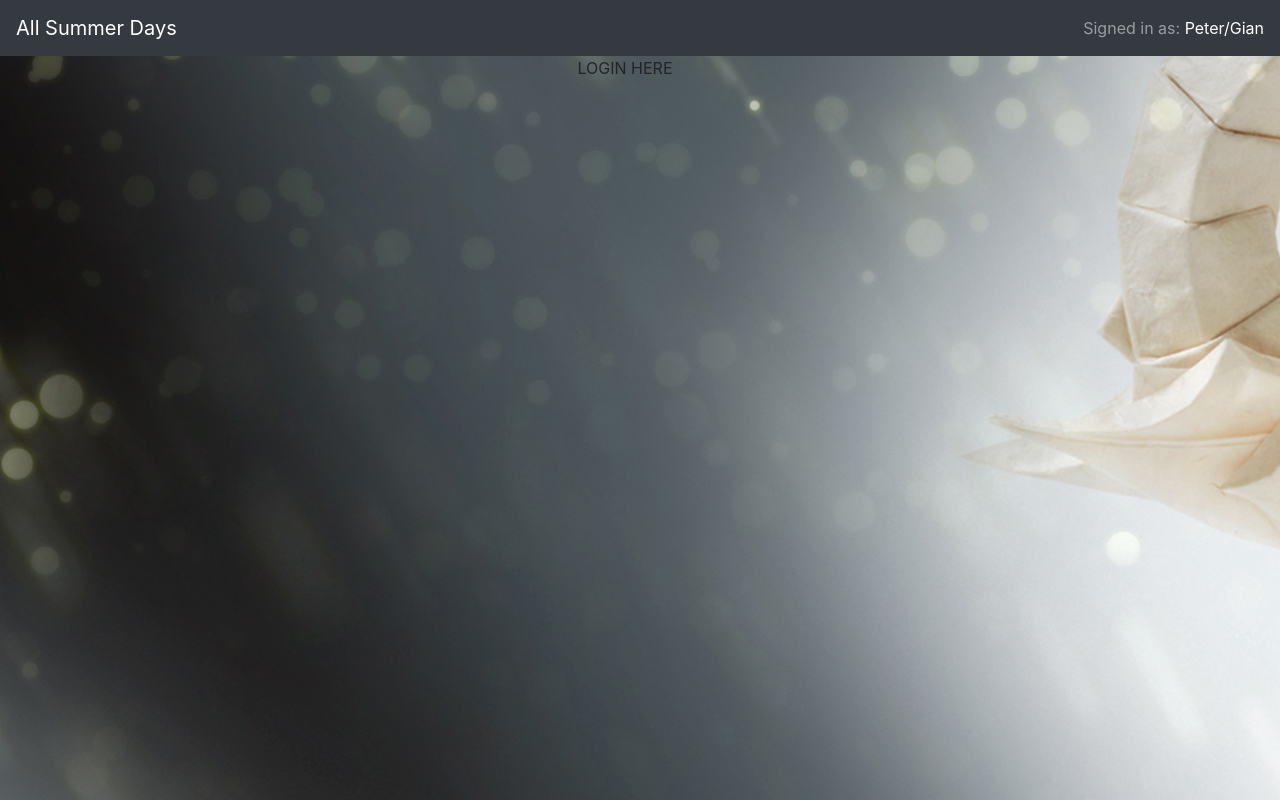
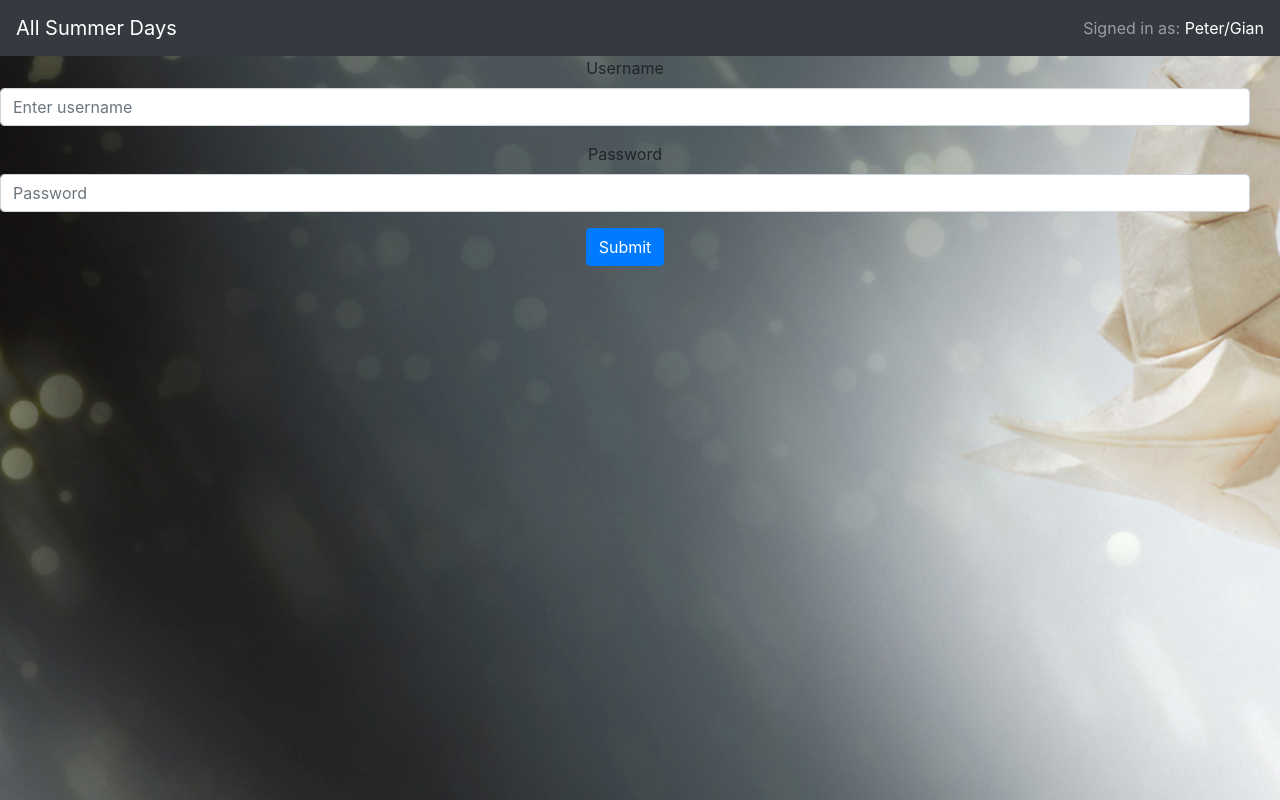
Before and after one commit to newtypeV2/All-Summer-Days-FRONTEND, a React (Create React App) app: page /login in a window 1280 px wide. Built offline with nearby package versions, Linux system fonts and the light colour scheme; no server answers.

Commit message:
Psuedo login done.

```diff
--- a/src/Components/Login.js
+++ b/src/Components/Login.js
@@ -1,12 +1,64 @@
 import React from "react"
-import {Form} from "react-bootstrap"
+import {Form, Button} from "react-bootstrap"
+import {Redirect} from "react-router-dom"
+
+const loginUrl = `http://${window.location.hostname}:5000/login`
+
+export default class Login extends React.Component{
+    constructor(props){
+        super(props);
+        this.state = {
+            username : "",
+            password : "",
+            loggedIn : false
+        }
+    }
+
+    onChangeHandler = (e) => {
+        this.setState({
+            [e.currentTarget.name] : e.currentTarget.value
+        })
+    }
+
+    loginHandler = (e) => {
+        e.preventDefault();
+        e.persist();
+        const data = this.state
+        fetch(loginUrl,{
+            method: "POST",
+            headers: {"Content-Type" : "application/json"},
+            body: JSON.stringify(data)
+        })
+        .then(res => res.json())
+        .then(info => {
+            console.log(info)
+            if (info.authenticated === "true"){
+                this.setState({
+                    loggedIn : true
+                })
+                this.props.updateLoggedInUser(info.userinfo)
+            }else{
+                alert(info.message)
+            }
+        })
+    }
+
+    render(){
+        console.log(this.props)
+        return (
+                 this.state.loggedIn ? <Redirect to="/characters" /> :
                     <Form>
-  <Form.Group controlId="formGroupEmail">
-    <Form.Label>Email address</Form.Label>
-    <Form.Control type="email" placeholder="Enter email" />
+                    <Form.Group controlId="formGroupUsername">
+                        <Form.Label>Username</Form.Label>
+                        <Form.Control type="username" name="username" placeholder="Enter username" onChange={this.onChangeHandler} />
                     </Form.Group>
                     <Form.Group controlId="formGroupPassword">
                         <Form.Label>Password</Form.Label>
-    <Form.Control type="password" placeholder="Password" />
+                        <Form.Control type="password" name="password" placeholder="Password" onChange={this.onChangeHandler}/>
                     </Form.Group>
+                    <Button variant="primary" type="submit" onClick={this.loginHandler} onSubmit={this.loginHandler}>Submit</Button>
                     </Form>
+
+            )
+    }
+}
--- a/src/Components/Userview.js
+++ b/src/Components/Userview.js
@@ -2,7 +2,6 @@ import React from "react";
 import {Row,Col} from "react-bootstrap"
 
 const Userview = (props) => {
-    debugger
     if (props.character.id){
     const characterProf = props.character.proficiencies.map(prof => prof.name)
     const modSTR = props.getProficiencyMod(props.character.strength)
--- a/src/Containers/MainContainer.js
+++ b/src/Containers/MainContainer.js
@@ -3,21 +3,29 @@ import CharacterContainer from './CharacterContainer'
 import CharacterCardPreview from '../Components/CharacterCardPreview'
 import CharForm from '../Components/CharForm'
 import NavBar from '../Components/Navibar'
-
+import Login from '../Components/Login'
 import Userview from '../Components/Userview'
 import { Row, Col} from 'react-bootstrap'
-import {Route} from 'react-router-dom'
+import {Route,Redirect} from 'react-router-dom'
 
 const charUrl = `http://${window.location.hostname}:5000/characters`
 const classUrl = `http://${window.location.hostname}:5000/class`
-console.log(window.location.hostname)
+// console.log(window.location.hostname)
 
 
 class MainContainer extends Component {
     state = {
         allCharacters: [],
         selectedCharacter: {},
-        classList: []
+        classList: [],
+        loggedInUser:{}
+    }
+
+    updateLoggedInUser = (user) => {
+        debugger
+        this.setState({
+            loggedInUser : user
+        })
     }
 
     getProficiencyMod = (stat) => {
@@ -78,7 +86,7 @@ class MainContainer extends Component {
     }
 
     render(){
-        console.log(this.state.allCharacters)
+        // console.log(this.state.allCharacters)
       return(
             <div>
                 <NavBar />
@@ -87,7 +95,9 @@ class MainContainer extends Component {
                         {/* <Route exact path='/form' render={() => <CharForm/>}/> */}
                         <Route exact path="/login" render={() =>
                             <Col sm={12}>
-                                LOGIN HERE
+                                <Login
+                                    updateLoggedInUser={this.updateLoggedInUser}
+                                />
                             </Col>
                         }/>
                         <Route exact path="/sheet" render={() =>
@@ -102,9 +112,9 @@ class MainContainer extends Component {
                             <React.Fragment>
                                 <Col sm={7}>
                                     <CharacterContainer
-                                    characters={this.state.allCharacters}
-                                    selectCharacter={this.selectCharacter}
-                                    selectedCharacter={this.state.selectedCharacter}
+                                        characters={this.state.allCharacters}
+                                        selectCharacter={this.selectCharacter}
+                                        selectedCharacter={this.state.selectedCharacter}
                                     />
 
 
```
Lines whose indentation alone changed are shown as unchanged.
